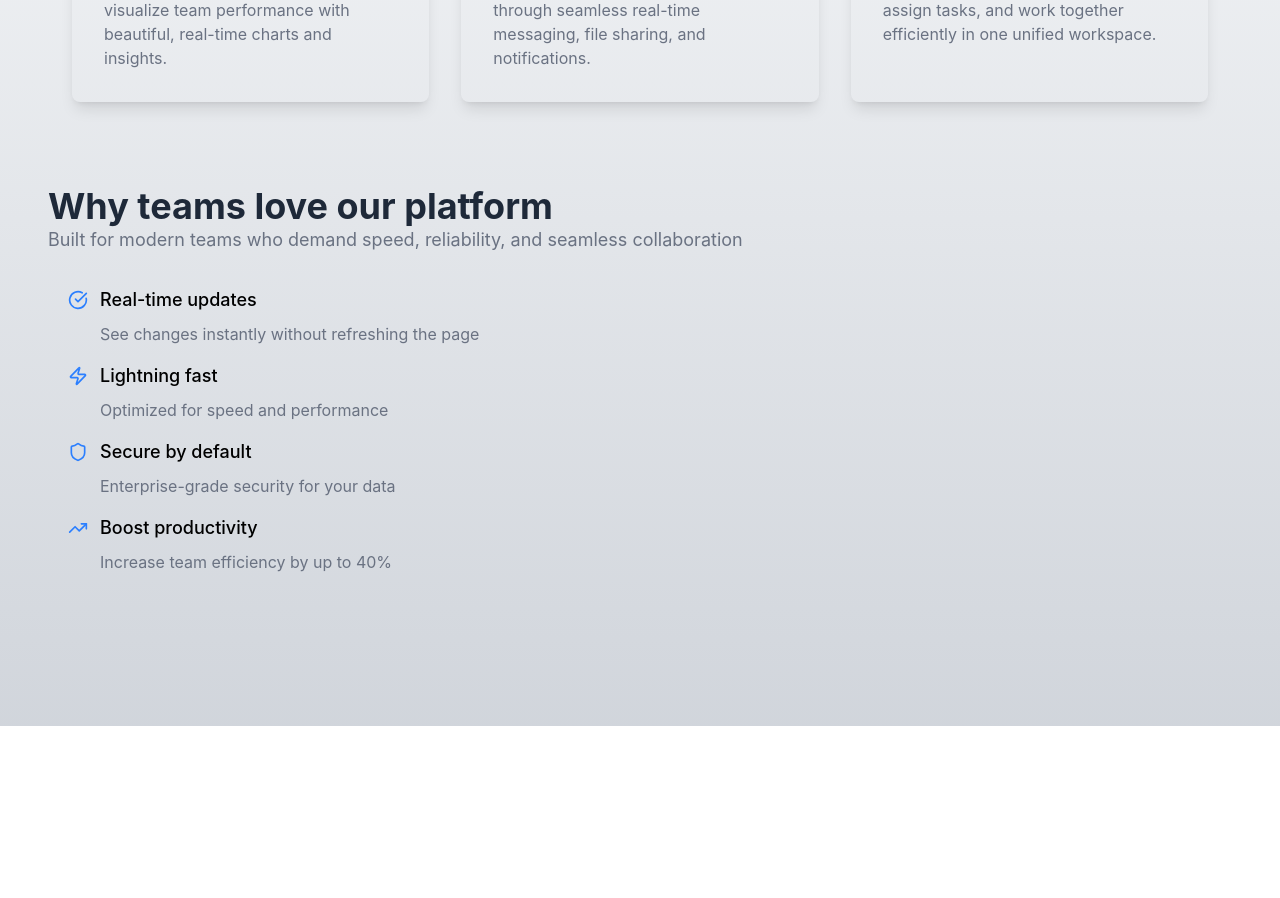
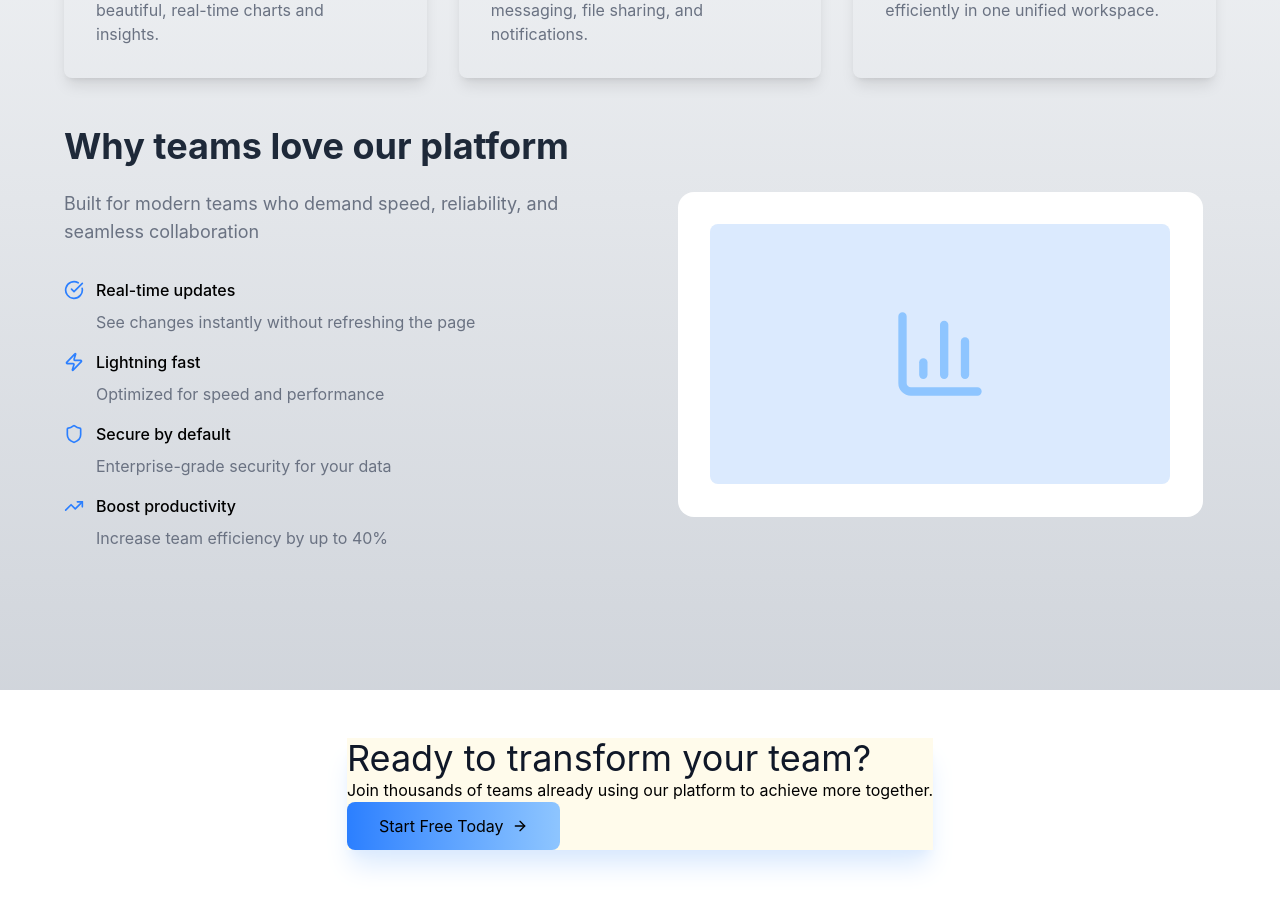
Before and after one commit to blessed-winner/Horizon, a React app in the folder frontend/: page / in a window 1280 px wide. Shown: the part 840-1738 px from the top of the page. Before the commit the page ends 1566 px from the top, so only its background shows below. Built offline with nearby package versions, Linux system fonts and the light colour scheme; the HTML template or start-up script is replaced by a standard one.

Commit message:
Second section of landing page finished

```diff
--- a/frontend/src/pages/Landing.tsx
+++ b/frontend/src/pages/Landing.tsx
@@ -11,10 +11,10 @@ const Landing = () => {
     Slope:TrendingUp
   }
   return (
-    <div >
+    <div>
         <div className="bg-gray-100 px-4 py-24">
             <div className="flex flex-col items-center justify-center">
-               <h1 className="text-7xl font-bold text-blue-500">Team Productivity Hub</h1>
+               <h1 className="text-7xl font-bold text-blue-500 text-center">Team Productivity Hub</h1>
                <p className="text-gray-500 max-w-2xl text-center text-2xl mt-4">Collaborate in real-time, track progress and boost your team's productivity with our modern workspace solution</p>
             </div>
             <div className="bg-primary/40 px-2 py-8 flex justify-center items-center space-x-4 text-white font-medium ">
@@ -32,7 +32,7 @@ const Landing = () => {
               <h2 className='text-gray-800 text-4xl font-bold'>Everything you need to succeed</h2>
               <p className='text-gray-500 text-lg'>Powerful features to keep your team aligned and productive</p>
             </div>
-            <div className='grid grid-cols-1 lg:grid-cols-2 xl:grid-cols-3 gap-8 px-12 py-6'>
+            <div className='grid grid-cols-1 md:grid-cols-2 xl:grid-cols-3 gap-8  mx-auto max-w-6xl'>
                {landingData.map((data,idx)=>{
                 const IconComponent = iconsMap[data.icon] ;
                 return(
@@ -48,28 +48,46 @@ const Landing = () => {
                 )
                 })}
             </div>
-            <div className='px-6 py-15'>
+              <div className='mx-auto px-4 py-12'>
+                  <div className='grid grid-cols-1 lg:grid-cols-2 gap-12 max-w-6xl mx-auto items-center'>
                <div>
-                <h2 className='text-gray-800 text-4xl font-bold'>Why teams love our platform</h2>
+                <h2 className='text-gray-800 text-4xl font-bold mb-6'>Why teams love our platform</h2>
                 <p className='text-gray-500 text-lg'>Built for modern teams who demand speed, reliability, and seamless collaboration</p>
-                <div className='px-5 py-8 space-y-4'>
+                   <div className='py-8 space-y-4'>
                   {uniqueUpdates.map((data,idx)=>{
                      const IconComponent = iconsMap[data.icon]
                      return(
                        <div key={idx} className='flex flex-col justify-center'>
                         <div className='flex items-center gap-3 mb-2'>
                           <IconComponent className='w-5 h-5 text-blue-500'/>
-                           <h5 className='font-medium text-lg'>{data.title}</h5>
+                           <h5 className='font-medium text-md'>{data.title}</h5>
                         </div>
                          <p className='text-gray-500 text-md pl-8'>{data.text}</p>
                       </div>
                      )
                   })}
                 </div>
+            </div>
+            <div className='flex justify-center'>
+                <div className='bg-white rounded-2xl w-[525px] h-[325px] flex items-center justify-center shadow-glow p-8'>
+                   <div className='bg-blue-100 p-4 rounded-lg h-[260px] w-[460px] flex justify-center items-center'>
+                       <BarChart3 className='text-blue-300 w-25 h-25'/>
+                    </div>
                </div>
-               <div>
-
-               </div>
+            </div>
+              </div>
+              </div>
+        </div>
+        <div className='py-12 flex justify-center'>
+            <div className='bg-amber-50 shadow-xl shadow-blue-100'>
+               <h1 className='text-4xl text-gray-900'>Ready to transform your team?</h1>
+               <p>Join thousands of teams already using our platform to achieve more together.</p>
+               <button className="flex items-center bg-gradient-to-r from-blue-500 to-blue-300 px-8 py-3 rounded-lg cursor-pointer">
+                  Start Free Today
+                  <span className='pl-2'>
+                    <ArrowRight className='size-4'/>
+                  </span>
+                </button>
             </div>
         </div>
     </div>
```
